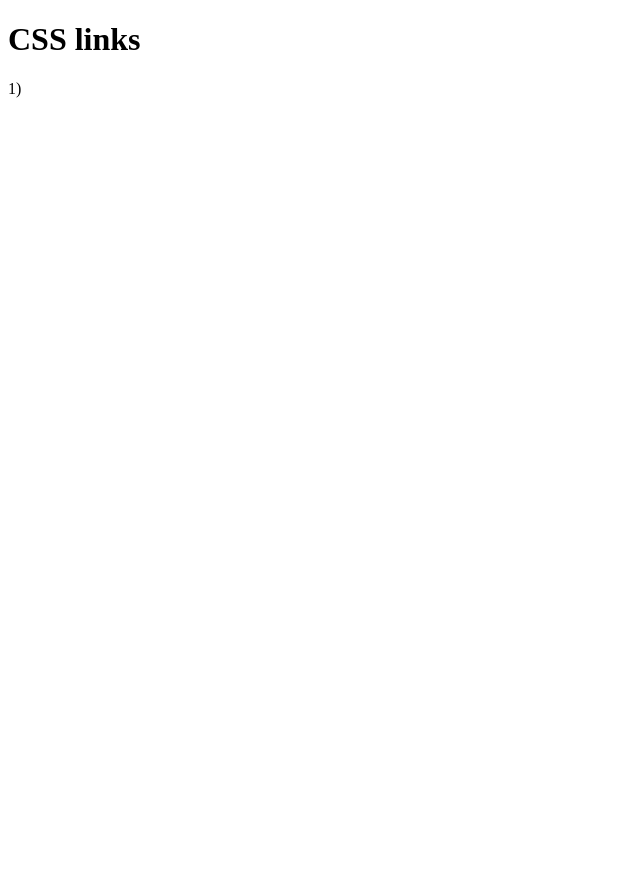
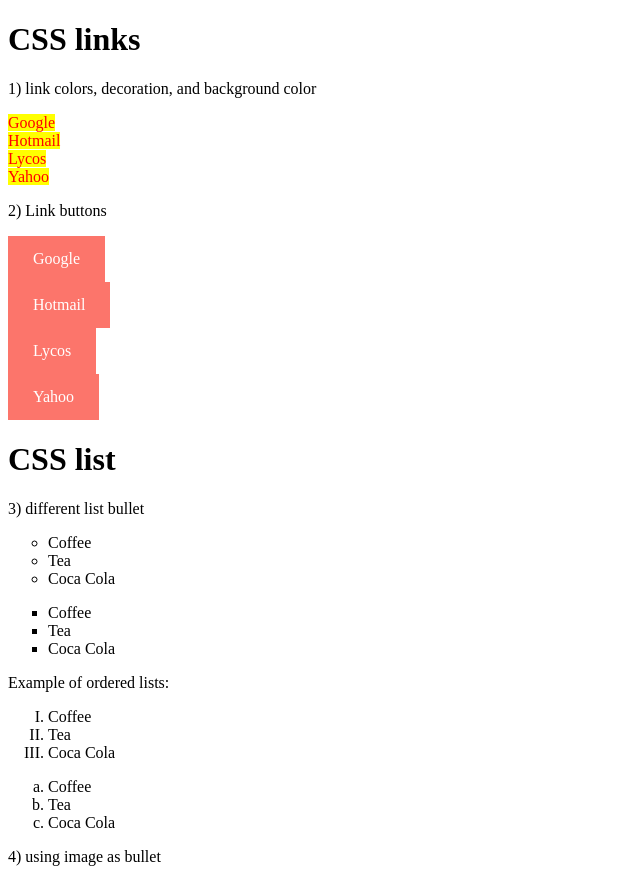
Before and after one commit to Vagacoder/Javascript, a plain HTML site: page w3schools/082-CSS_Links.html in a window 1280 px wide. Shown: the top 869 px of the page, without its empty margins (0-640 px from the left). Before the commit the page ends 800 px from the top, so only its background shows below. Drawn offline with Linux system fonts and the light colour scheme.

Commit message:
update list

```diff
--- a/w3schools/082-CSS_Links.html
+++ b/w3schools/082-CSS_Links.html
@@ -6,10 +6,141 @@
     <meta http-equiv="X-UA-Compatible" content="ie=edge">
     <title>CSS Links</title>
 
+    <style>
+    a{
+        color: hotpink;
+    }
+
+    a:link{
+        color: red;
+        text-decoration: none;
+        background-color: yellow;
+    }
+
+    a:visited{
+        color: green;
+        text-decoration: none;
+        background-color: cyan;
+    }
+
+    a:hover{
+        color:blue;
+        text-decoration: underline;
+        background-color: lightgreen;
+    }
+
+    a:active{
+        color:chartreuse;
+        text-decoration: underline;
+        background-color: hotpink;
+    }
+
+    a.demo2:link, a.demo2:visited{
+        background-color: #fc756b;
+        color: white;
+        padding: 14px 25px;
+        text-align: center;
+        text-decoration: none;
+        display: inline-block;
+    }
+
+    a.demo2:hover, a.demo2:active{
+        background-color: red;
+    }
+
+    ul.a {
+        list-style-type: circle;
+    }
+
+    ul.b {
+        list-style-type: square;
+    }
+
+    ol.c {
+        list-style-type: upper-roman;
+    }
+
+    ol.d {
+        list-style-type: lower-alpha;
+    }
+
+    ul.e{
+        list-style-image: url("https://www.w3schools.com/css/sqpurple.gif");
+    }
+
+    ul.f{
+        list-style-position: inside;
+    }
+
+    ul.g{
+        list-style-position: outside;
+    }
+    </style>
 </head>
 <body>
 <h1>CSS links</h1>
-<p>1)</p>
+<p>1) link colors, decoration, and background color</p>
+<a href="http://www.google.com">Google</a><br/>
+<a href="http://www.hotmail.com">Hotmail</a><br/>
+<a href="http://www.lycos.com">Lycos</a><br/>
+<a href="http://www.yahoo.com">Yahoo</a>
+
+
+<p>2) Link buttons</p>
+<a class="demo2" href="http://www.google.com">Google</a><br/>
+<a class="demo2" href="http://www.hotmail.com">Hotmail</a><br/>
+<a class="demo2" href="http://www.lycos.com">Lycos</a><br/>
+<a class="demo2" href="http://www.yahoo.com">Yahoo</a>
+
+
+<h1>CSS list</h1>
+<p>3) different list bullet</p>
+<ul class="a">
+    <li>Coffee</li>
+    <li>Tea</li>
+    <li>Coca Cola</li>
+</ul>
+
+<ul class="b">
+    <li>Coffee</li>
+    <li>Tea</li>
+    <li>Coca Cola</li>
+</ul>
+
+<p>Example of ordered lists:</p>
+<ol class="c">
+    <li>Coffee</li>
+    <li>Tea</li>
+    <li>Coca Cola</li>
+</ol>
+
+<ol class="d">
+    <li>Coffee</li>
+    <li>Tea</li>
+    <li>Coca Cola</li>
+</ol>
+
+<p>4) using image as bullet</p>
+<ul class="e">
+    <li>Coffee</li>
+    <li>Tea</li>
+    <li>Coca Cola</li>
+</ul>
+
+<p>5) bullet position</p>
+<ul class="f">
+    <li>Coffee - Lorem Ipsum is simply dummy text of the printing and typesetting industry. Lorem Ipsum has been the industry's standard dummy text ever since the 1500s, when an unknown printer took a galley of type and scrambled it to make a type specimen book. It has survived not only five centuries, but also the leap into electronic typesetting, remaining essentially unchanged. It was popularised in the 1960s with the release of Letraset sheets containing Lorem Ipsum passages, and more recently with desktop publishing software like Aldus PageMaker including versions of Lorem Ipsum.</li>
+    <li>Tea</li>
+    <li>Coca Cola</li>
+</ul>
+
+<ul class="g">
+    <li>Coffee - Lorem Ipsum is simply dummy text of the printing and typesetting industry. Lorem Ipsum has been the industry's standard dummy text ever since the 1500s, when an unknown printer took a galley of type and scrambled it to make a type specimen book. It has survived not only five centuries, but also the leap into electronic typesetting, remaining essentially unchanged. It was popularised in the 1960s with the release of Letraset sheets containing Lorem Ipsum passages, and more recently with desktop publishing software like Aldus PageMaker including versions of Lorem Ipsum.</li>
+    <li>Tea</li>
+    <li>Coca Cola</li>
+</ul>
+
+
 
 </body>
 <script>
```
